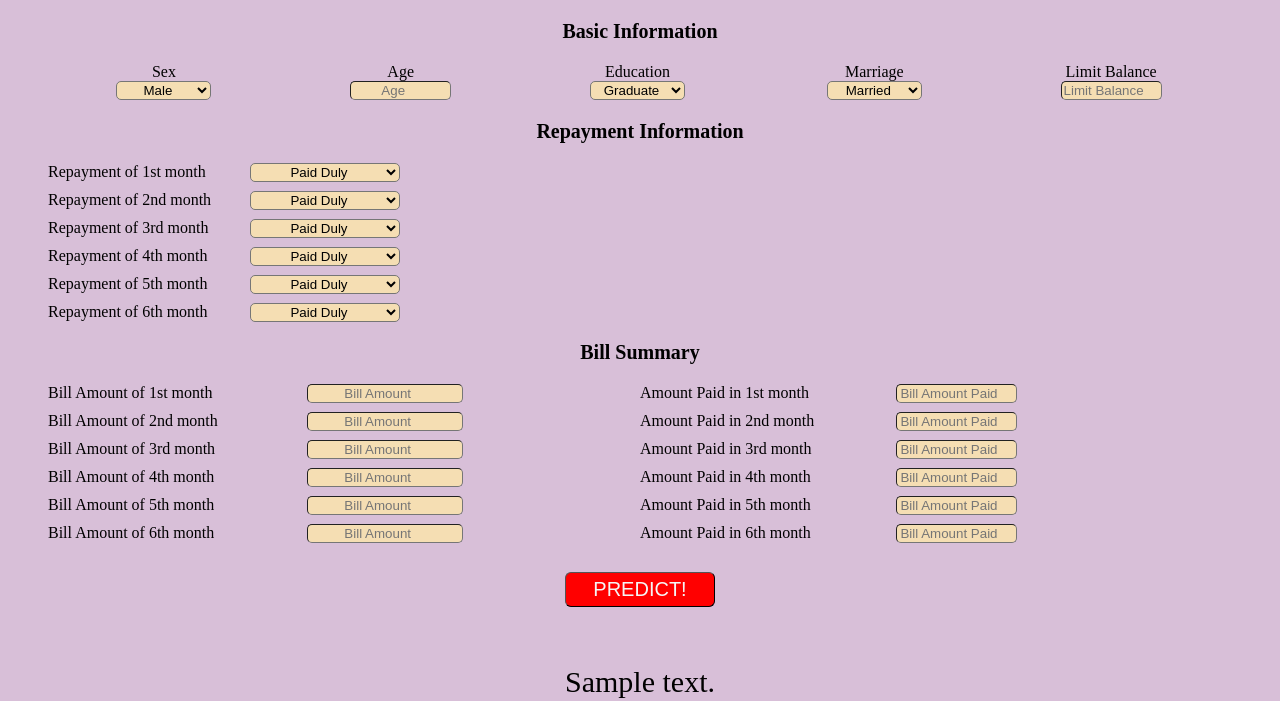
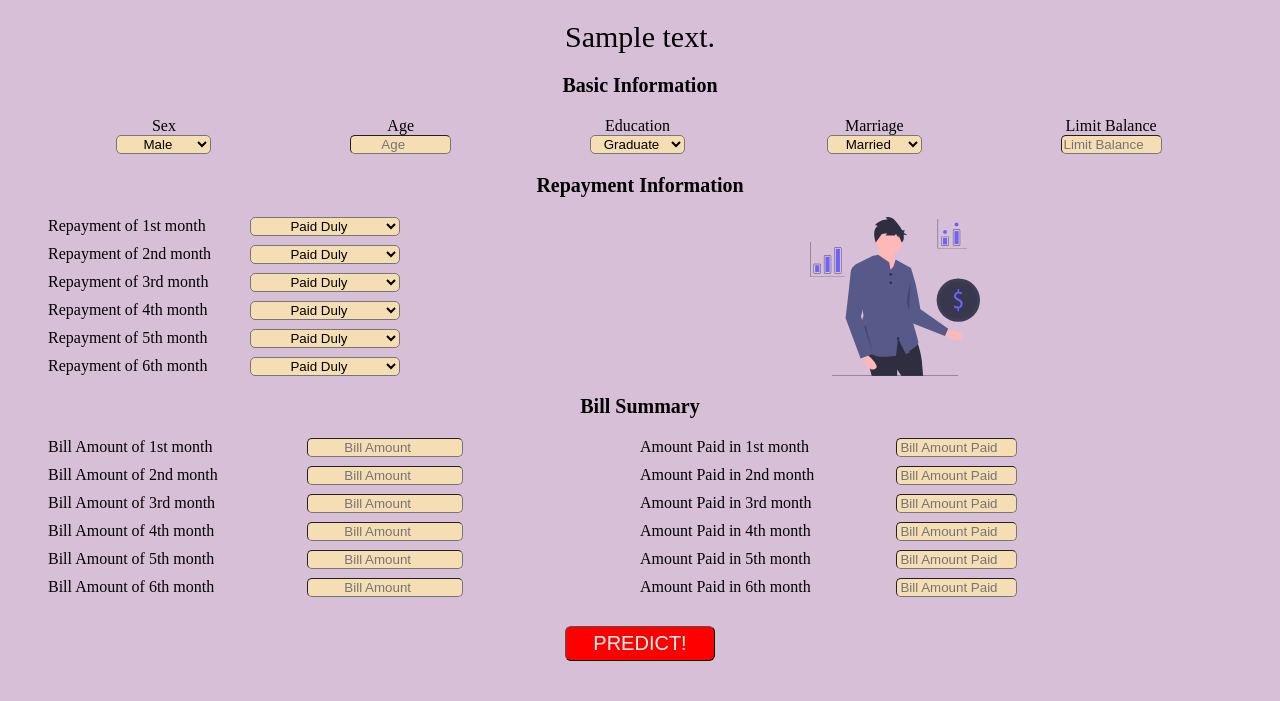
Before and after one commit to akashingoley/CC-Default-Prediction, a Flask app: template templates/index.html in a window 1280 px wide. Shown: the part 118-819 px from the top of the page. Run offline with Flask 2, Linux system fonts and the light colour scheme; the template is opened without the code that fills it: most values are stand-ins (such as "Sample title", 1, 10 or a date in 2020); parts of the project's set-up code (start-up, migrations or seed data) failed here and were passed over.

Commit message:
added image folder to template

```diff
--- a/templates/index.html
+++ b/templates/index.html
@@ -12,6 +12,10 @@
     <header style="color:white;" class="main-header">
 	<h1>Credit Card Default Prediction</h1>
     </header>
+
+    <div class="prediction">
+        {{ prediction_text}}
+    </div>
 
     <form action="{{ url_for('predict') }}" method="POST">
 
@@ -63,6 +67,8 @@
         </div>
 
         <h2 class="repayment-info-header">Repayment Information</h2>
+        <img class="svg-img" src="./images/undraw/undraw_personal_finance_tqcd.svg" >
+
         <div class="repayment-container">
 
             <div class="repayment-info">
@@ -271,10 +277,9 @@
         </div>
 
         </form>
+
+
         <br>
-        <div class="prediction">
-            {{ prediction_text}}
-        </div>
         <br>
         <br>
         <br>
```
Also changed, not shown: templates/images/background/credit-card-default.jpeg (added), templates/images/undraw/undraw_personal_finance_tqcd.svg (added).
